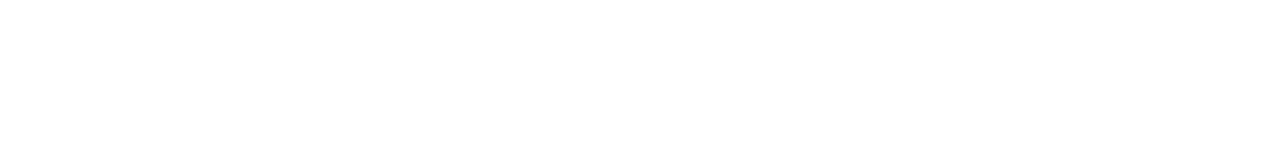
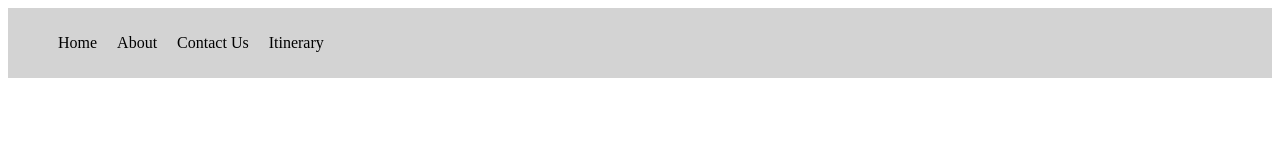
Before and after one commit to acciojob/navigate-in-style-shadabibrahim, a website: page main.html in a window 1280 px wide. Drawn offline with Linux system fonts and the light colour scheme.

Commit message:
created a submission

```diff
--- a/main.html
+++ b/main.html
@@ -8,6 +8,14 @@
 
 <body>
 	<!-- the entire body must be written by student -->
+	<nav class="nav-bar">
+		<ul>
+			<li>Home</li>
+			<li>About</li>
+			<li>Contact Us</li>
+			<li>Itinerary</li>
+		</ul>
+	</nav>
     <script type="text/javascript" src="./script.js">
 </script>
 
--- a/styles.css
+++ b/styles.css
@@ -1 +1,13 @@
 /*  your css code here. If applicable */
+.nav-bar{
+	background-color:#D3D3D3;
+	padding:10px;
+
+
+}
+.nav-bar  li{
+	display:inline;
+	margin-right:1rem;
+	list-style:none;
+
+}
```
